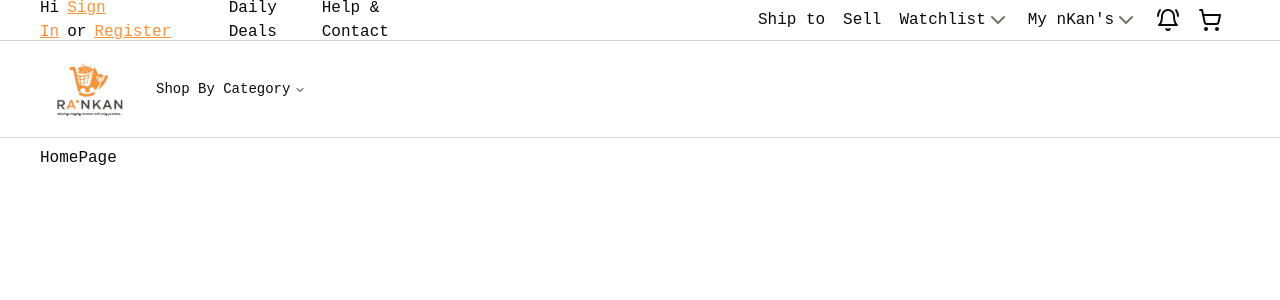
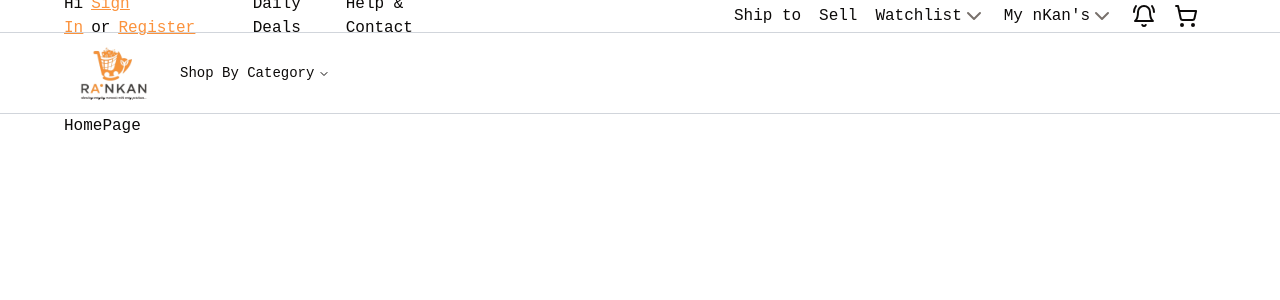
Before and after one commit to olartbaraq/ra-nkan-frontend, a Next.js app: page / in a window 1280 px wide. Shown: the top 300 px of the page. Built offline with nearby package versions, Linux system fonts and the light colour scheme; a web font is replaced by a local one.

Commit message:
Update Advert and Navbar components

```diff
--- a/components/Advert.tsx
+++ b/components/Advert.tsx
@@ -20,8 +20,9 @@ import { MY_NKANS } from "@/utils/textdata/my_nkan"
 
 const Advert = () => {
   return (
-    <MaxWidthWrapper className="border-b border-gray-300">
-        <div className="flex flex-row justify-between h-6 min-w-full">
+    <div className="border-b border-gray-300">
+        <MaxWidthWrapper  className="py-1">
+            <div className="flex flex-row justify-between h-6 min-w-full">
             <div className="flex flex-row justify-between items-center w-[400px]">
                 <div>
                     <h4>Hi
@@ -99,8 +100,10 @@ const Advert = () => {
 
             </div>
 
+            </div>
+        </MaxWidthWrapper>
     </div>
-    </MaxWidthWrapper>
+
 
   )
 }
--- a/components/MaxWidthWrapper.tsx
+++ b/components/MaxWidthWrapper.tsx
@@ -3,7 +3,7 @@ import { ReactNode } from "react"
 
 const MaxWidthWrapper = ({children, className} : {children: ReactNode, className? : string}) => {
     return (
-        <div className={cn("mx-auto w-full px-10 py-2", className)}>
+        <div className={cn("mx-auto w-full max-w-screen-xl px-2.5 md:px-16", className)}>
             {children}
         </div>
     )
--- a/components/Navbar.tsx
+++ b/components/Navbar.tsx
@@ -44,7 +44,7 @@ const Navbar = () => {
         <MaxWidthWrapper className="border-b border-gray-300">
             <div className='flex flex-row items-center justify-start h-20 min-w-full'>
 
-                <div className='ml-4 flex lg:ml-0'>
+                <div className='ml-4 lg:ml-0'>
                     <Link href='/'><Image src={SiteLogo} alt="Ra'Nkan Logo" width={100} height={100}/></Link>
                 </div>
 
@@ -73,7 +73,7 @@ const Navbar = () => {
                                 </NavigationMenuContent>
                             </NavigationMenuItem>
                         </NavigationMenuList>
-                    </NavigationMenu>
+                </NavigationMenu>
             </div>
         </MaxWidthWrapper>
     )
```
Also changed, not shown: components.json (added).
